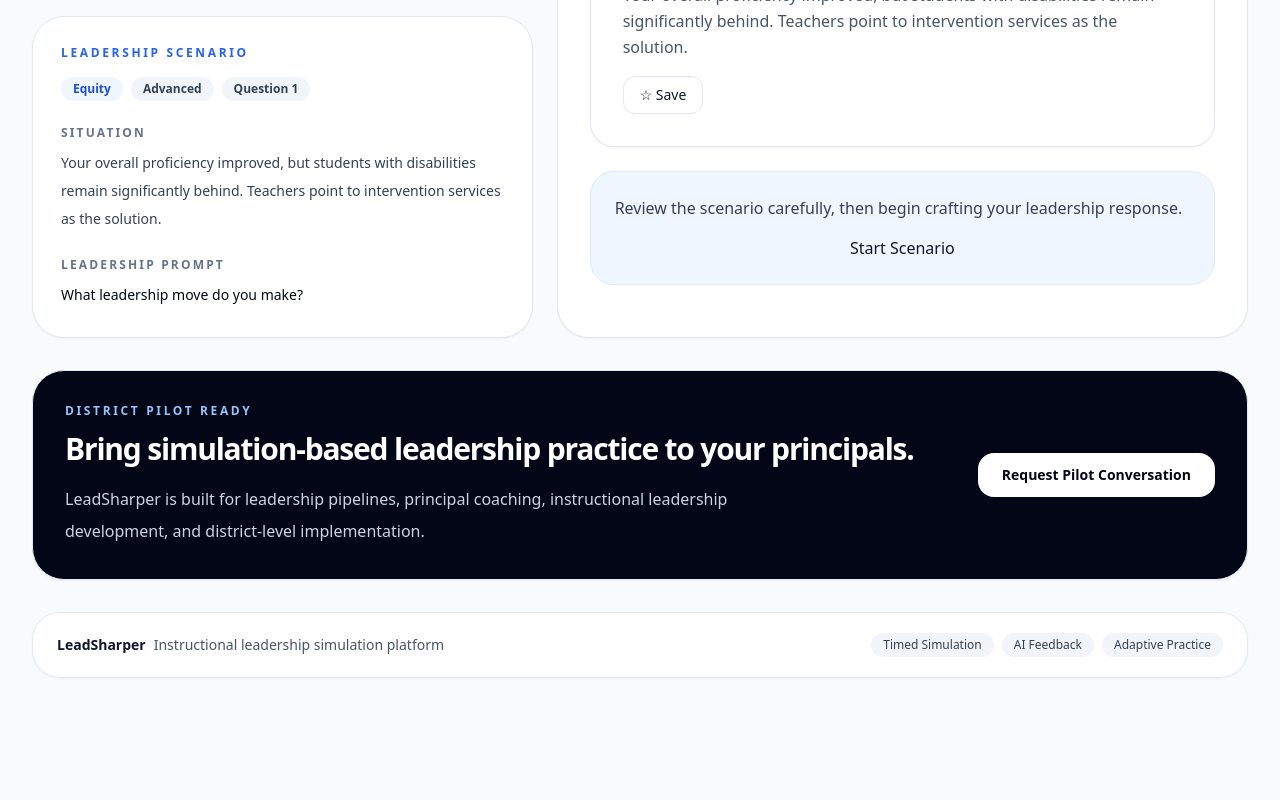
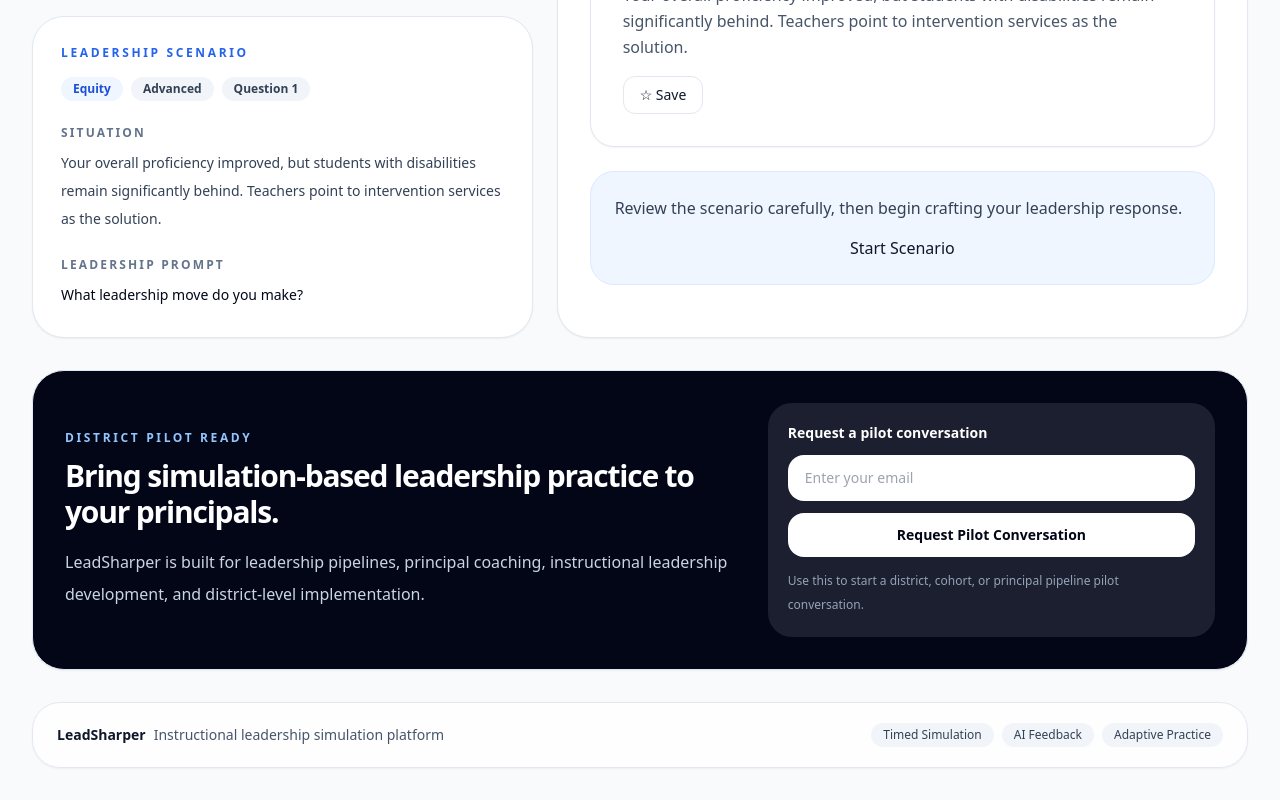
Before and after one commit to jmarc296-jpg/instructional-leadership-practice, a Next.js app: page / in a window 1280 px wide. Shown: the part 3270-4070 px from the top of the page. Before the commit the page ends 3980 px from the top, so only its background shows below. Built offline with nearby package versions, Linux system fonts and the light colour scheme.

Commit message:
Make pilot CTA directly actionable

```diff
--- a/components/home/pilot-cta.tsx
+++ b/components/home/pilot-cta.tsx
@@ -1,7 +1,49 @@
+'use client'
+
+import { useState } from 'react'
+
 export function PilotCta() {
+  const [email, setEmail] = useState('')
+  const [status, setStatus] = useState<'idle' | 'loading' | 'success' | 'error'>('idle')
+  const [message, setMessage] = useState('')
+
+  async function handleSubmit(event: React.FormEvent<HTMLFormElement>) {
+    event.preventDefault()
+    setStatus('loading')
+    setMessage('')
+
+    try {
+      const response = await fetch('/api/waitlist', {
+        method: 'POST',
+        headers: {
+          'Content-Type': 'application/json'
+        },
+        body: JSON.stringify({
+          email,
+          context: 'Pilot conversation request'
+        })
+      })
+
+      const data = await response.json()
+
+      if (!response.ok) {
+        setStatus('error')
+        setMessage(data.message || 'Something went wrong.')
+        return
+      }
+
+      setStatus('success')
+      setMessage('Request received. We will follow up soon.')
+      setEmail('')
+    } catch {
+      setStatus('error')
+      setMessage('Unable to submit right now. Please try again.')
+    }
+  }
+
   return (
     <section className="premium-panel rounded-[32px] border border-slate-200 bg-slate-950 px-8 py-8 text-white shadow-sm">
-      <div className="flex flex-col gap-6 lg:flex-row lg:items-center lg:justify-between">
+      <div className="grid gap-8 lg:grid-cols-[1.2fr_0.8fr] lg:items-center">
         <div>
           <div className="text-xs font-semibold uppercase tracking-[0.22em] text-blue-300">
             District Pilot Ready
@@ -17,12 +59,40 @@ export function PilotCta() {
           </p>
         </div>
 
-        <a
-          href="/#waitlist"
-          className="premium-button inline-flex justify-center rounded-2xl bg-white px-6 py-3 text-sm font-semibold text-slate-950 hover:bg-slate-100"
-        >
-          Request Pilot Conversation
-        </a>
+        <form onSubmit={handleSubmit} className="rounded-3xl bg-white/10 p-5">
+          <div className="text-sm font-semibold text-white">
+            Request a pilot conversation
+          </div>
+
+          <div className="mt-3 flex flex-col gap-3">
+            <input
+              type="email"
+              required
+              value={email}
+              onChange={(event) => setEmail(event.target.value)}
+              placeholder="Enter your email"
+              className="rounded-2xl border border-white/20 bg-white px-4 py-3 text-sm text-slate-950"
+            />
+
+            <button
+              type="submit"
+              disabled={status === 'loading'}
+              className="premium-button rounded-2xl bg-white px-5 py-3 text-sm font-semibold text-slate-950 hover:bg-slate-100 disabled:cursor-not-allowed disabled:opacity-60"
+            >
+              {status === 'loading' ? 'Submitting...' : 'Request Pilot Conversation'}
+            </button>
+          </div>
+
+          {message ? (
+            <p className={`mt-3 text-sm ${status === 'success' ? 'text-emerald-300' : 'text-red-300'}`}>
+              {message}
+            </p>
+          ) : (
+            <p className="mt-3 text-xs leading-6 text-slate-400">
+              Use this to start a district, cohort, or principal pipeline pilot conversation.
+            </p>
+          )}
+        </form>
       </div>
     </section>
   )
```
